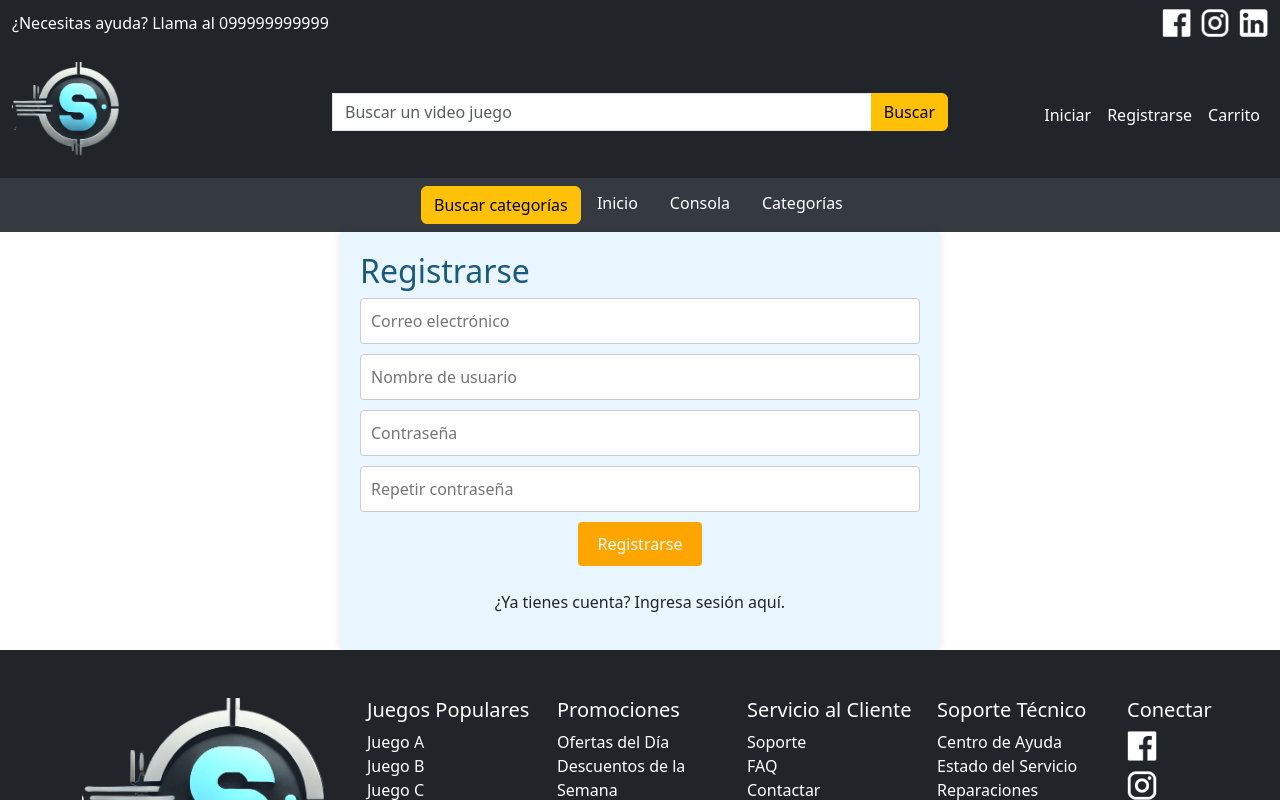
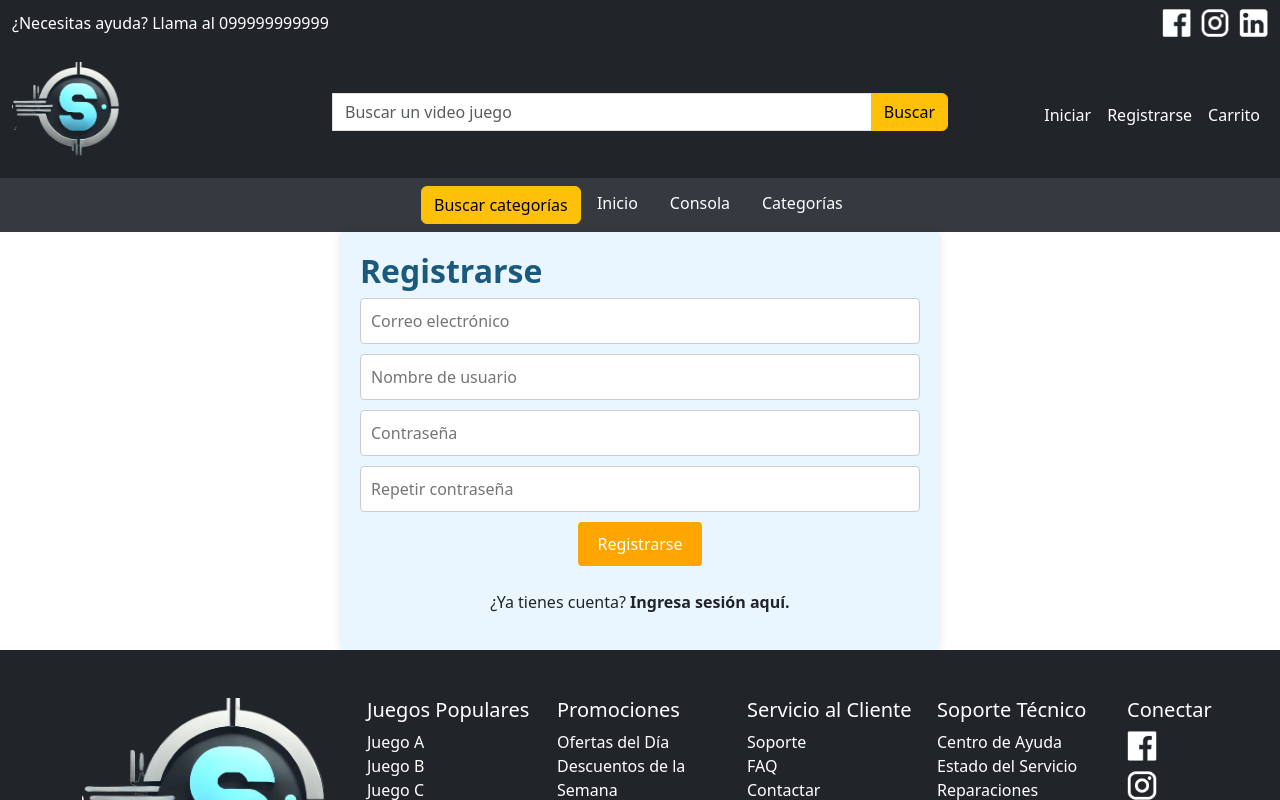
Before and after one commit to eddyarias/ProyectoAplicacionesWeb, an Angular app in the folder Front-end/: page /register in a window 1280 px wide. Shown: the top 800 px of the page. Built offline with nearby package versions, Linux system fonts and the light colour scheme.

Commit message:
update login interface

```diff
--- a/Front-end/src/app/components/login/login.component.css
+++ b/Front-end/src/app/components/login/login.component.css
@@ -9,6 +9,7 @@
   }
 
   h2 {
+    font-weight: bold;
     color: #1b5a7d;
     text-align: left;
   }
@@ -38,6 +39,7 @@
     text-align: left;
   }
   a {
+    font-weight: bold;
     color: #2c2d2e;
     text-decoration: none;
   }
--- a/Front-end/src/app/components/register/register.component.css
+++ b/Front-end/src/app/components/register/register.component.css
@@ -9,7 +9,7 @@
 }
 
 .register-container h2 {
-
+    font-weight: bold;
     color: #1b5a7d;
     text-align: left;
 }
@@ -34,3 +34,8 @@
 .register-button:hover {
     background-color: #ff7f00;
 }
+a {
+    font-weight: bold;
+    color: #2c2d2e;
+    text-decoration: none;
+  }
```
